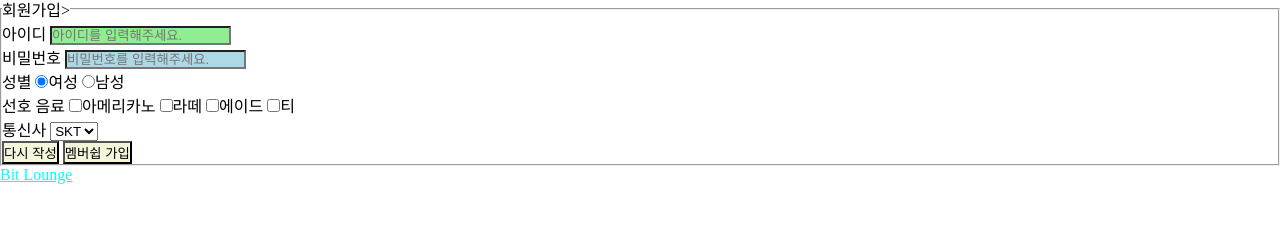
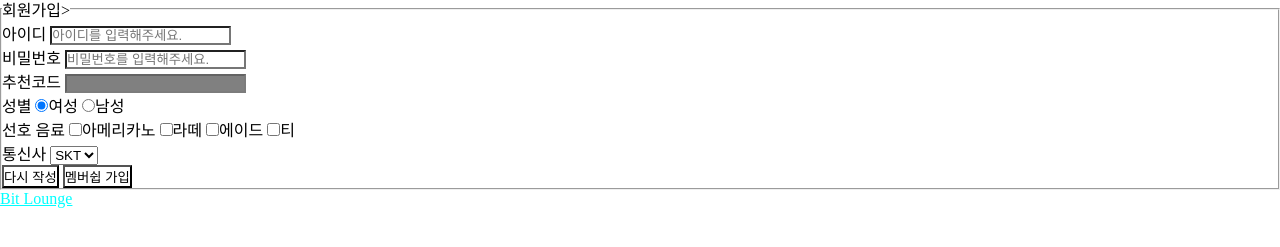
Before and after one commit to huhaha9142/WEBPRONT, a plain HTML site: page ex01/form.html in a window 1280 px wide. Shown: the part 49-296 px from the top of the page. Drawn offline with Linux system fonts and the light colour scheme.

Commit message:
상태 선택자

```diff
--- a/ex01/form.html
+++ b/ex01/form.html
@@ -22,6 +22,23 @@
                     /* type 속성이 password인 input 태그 선택 */
                     background-color: lightblue;
                 }
+
+                /* 상태 선택자
+                    : 입력폼의 상태에 따른 선택 */
+                input:enabled {
+                    /* 입력 가능한 input 태그 선택 */
+                    background-color: white;
+                }
+
+                input:disabled {
+                    /* 입력 불가능한 input 태그 선택 */
+                    background-color: grey;
+                }
+
+                input:focus {
+                    /* 초점이 맞춰진 상태의 input 태그 선택 */
+                    background-color: orange;
+                }
             </style>
     </head>
     <body>
@@ -41,6 +58,9 @@
             <input type="password"
                 name="password" id="password"
                 placeholder="비밀번호를 입력해주세요." /><br/>
+            <label for="code">추천코드</label>
+            <input type="text" name="code" id="code"
+                disabled /><br />
             <!-- 사용자 입력은 아니고,
                 폼 처리시 반드시 필요한 값: 개발자 세팅 -->
             <input type="hidden"
```
